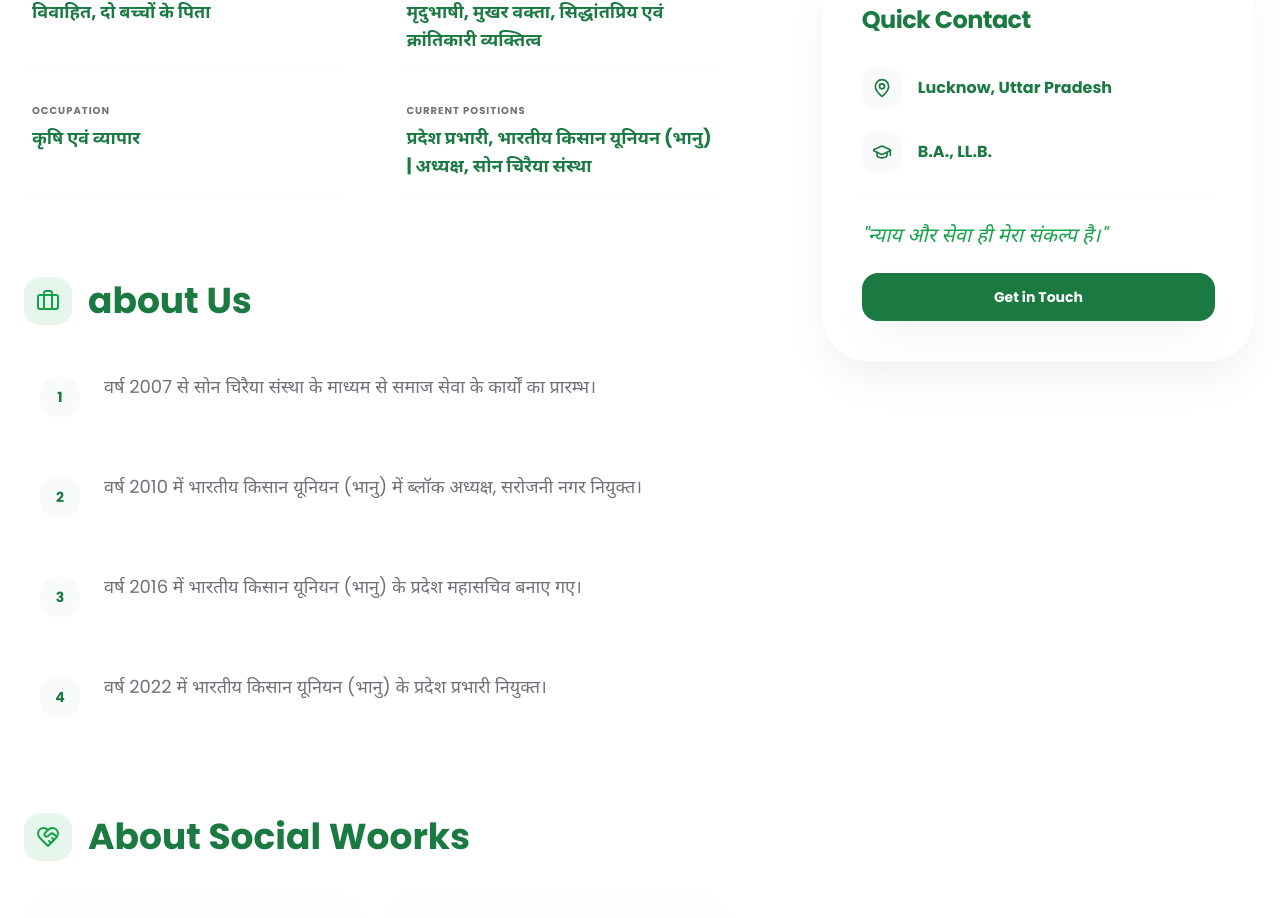
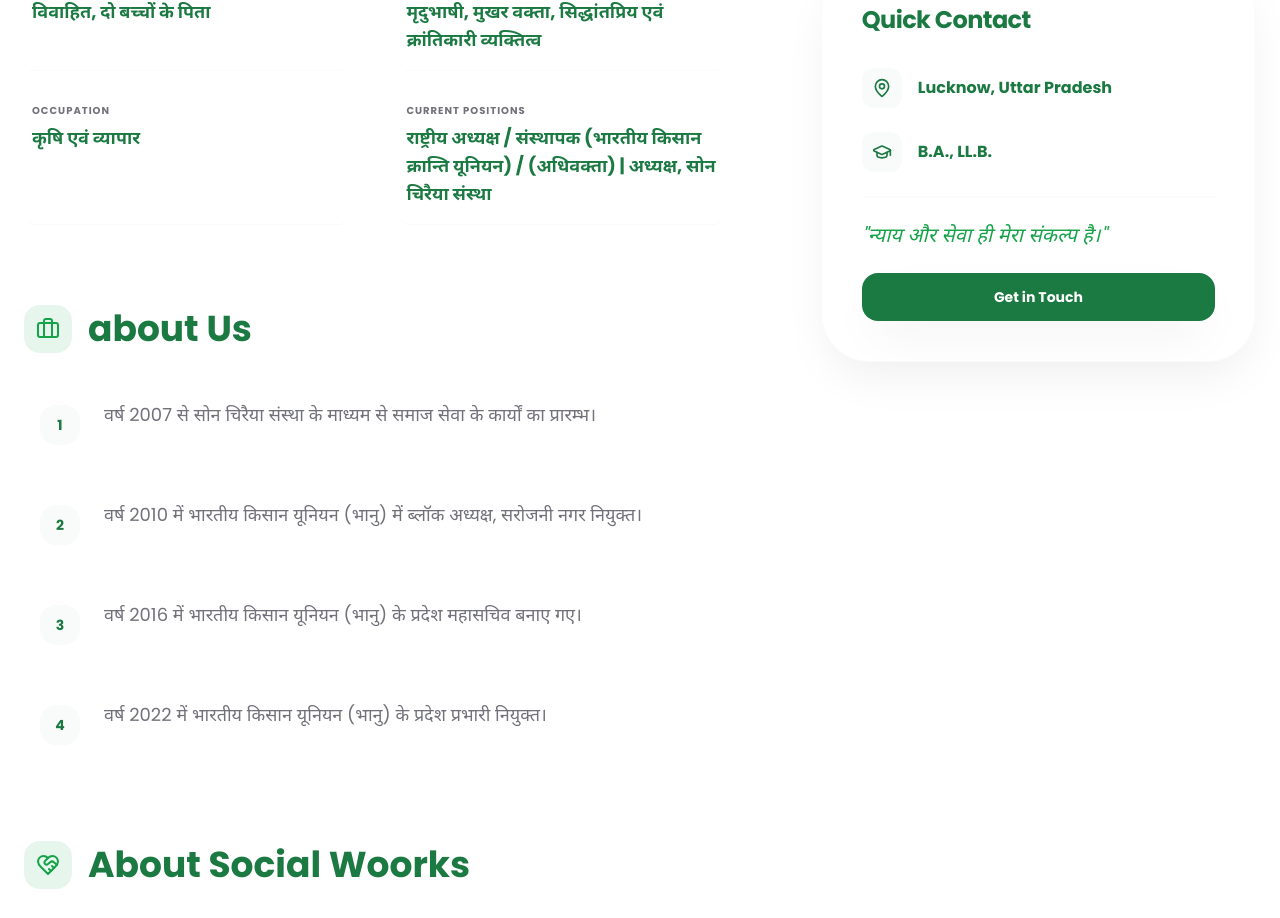
Before and after one commit to mrity222-ai/rishi-mishra, a Next.js app: page /about in a window 1280 px wide. Shown: the part 1378-2296 px from the top of the page. Built offline with nearby package versions, Linux system fonts and the light colour scheme.

Commit message:
Make the following changes:
Find this element:

  <div class="text-prim

```diff
--- a/src/app/about/page.tsx
+++ b/src/app/about/page.tsx
@@ -35,7 +35,7 @@
     { label: { en: 'Marital Status', hi: 'वैवाहिक जीवन' }, value: 'विवाहित, दो बच्चों के पिता' },
     { label: { en: 'Personality', hi: 'व्यक्तित्व' }, value: 'मृदुभाषी, मुखर वक्ता, सिद्धांतप्रिय एवं क्रांतिकारी व्यक्तित्व' },
     { label: { en: 'Occupation', hi: 'व्यवसाय' }, value: 'कृषि एवं व्यापार', icon: <Briefcase className="h-4 w-4 text-accent" /> },
-    { label: { en: 'Current Positions', hi: 'वर्तमान पदभार' }, value: 'प्रदेश प्रभारी, भारतीय किसान यूनियन (भानु) | अध्यक्ष, सोन चिरैया संस्था' },
+    { label: { en: 'Current Positions', hi: 'वर्तमान पदभार' }, value: 'राष्ट्रीय अध्यक्ष / संस्थापक (भारतीय किसान क्रान्ति यूनियन) / (अधिवक्ता) | अध्यक्ष, सोन चिरैया संस्था' },
   ];
 
   const experienceData = [
```
